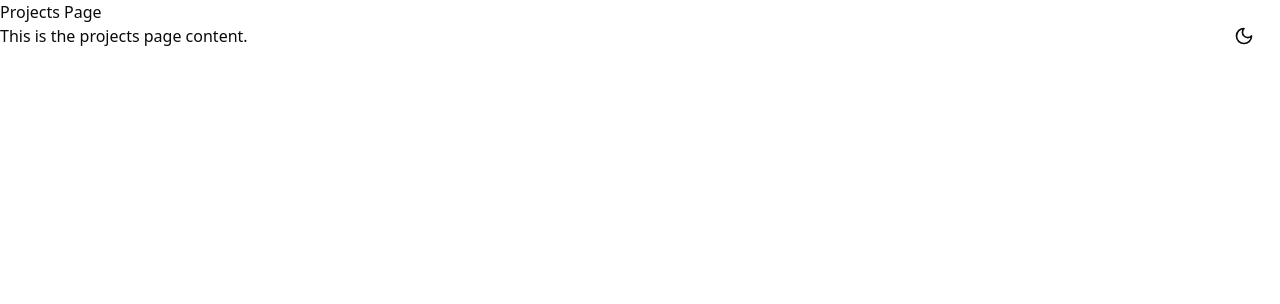
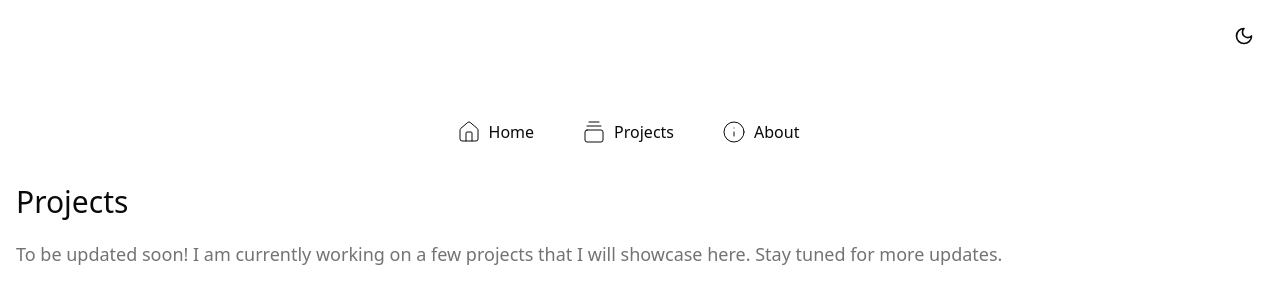
Before and after one commit to phalla-doll/portfolio, a Next.js app: page /projects in a window 1280 px wide. Shown: the top 304 px of the page. Built offline with nearby package versions, Linux system fonts and the light colour scheme.

Commit message:
Refactor Projects page layout for improved structure and styling

```diff
--- a/src/app/layout.tsx
+++ b/src/app/layout.tsx
@@ -16,7 +16,6 @@ const geistMono = Geist_Mono({
 export const metadata: Metadata = {
   title: "Mantha - Portfolio",
   description: "My personal portfolio website showcasing my projects and skills.",
-
   metadataBase: new URL('https://mantha.vercel.app'),
   keywords: "software engineer, frontend developer, portfolio, web developer, designer, mantha, cambodia",
   authors: [{ name: "Mantha", url: "https://mantha.vercel.app" }],
--- a/src/app/projects/page.tsx
+++ b/src/app/projects/page.tsx
@@ -1,8 +1,17 @@
+import Footer from "@/components/element/footer";
+
 export default function Projects() {
   return (
-    <div>
-      <h1>Projects Page</h1>
-      <p>This is the projects page content.</p>
+    <div className="container px-4 mx-auto my-10 sm:my-20">
+      <div className="flex justify-center">
+        <Footer />
+      </div>
+      <div className="mb-10">
+        <h1 className="text-3xl font-light mb-5 text-center sm:text-left">Projects</h1>
+        <p className="text-lg text-muted-foreground text-center sm:text-left">
+          To be updated soon! I am currently working on a few projects that I will showcase here. Stay tuned for more updates.
+        </p>
+      </div>
     </div>
   );
 }
```
